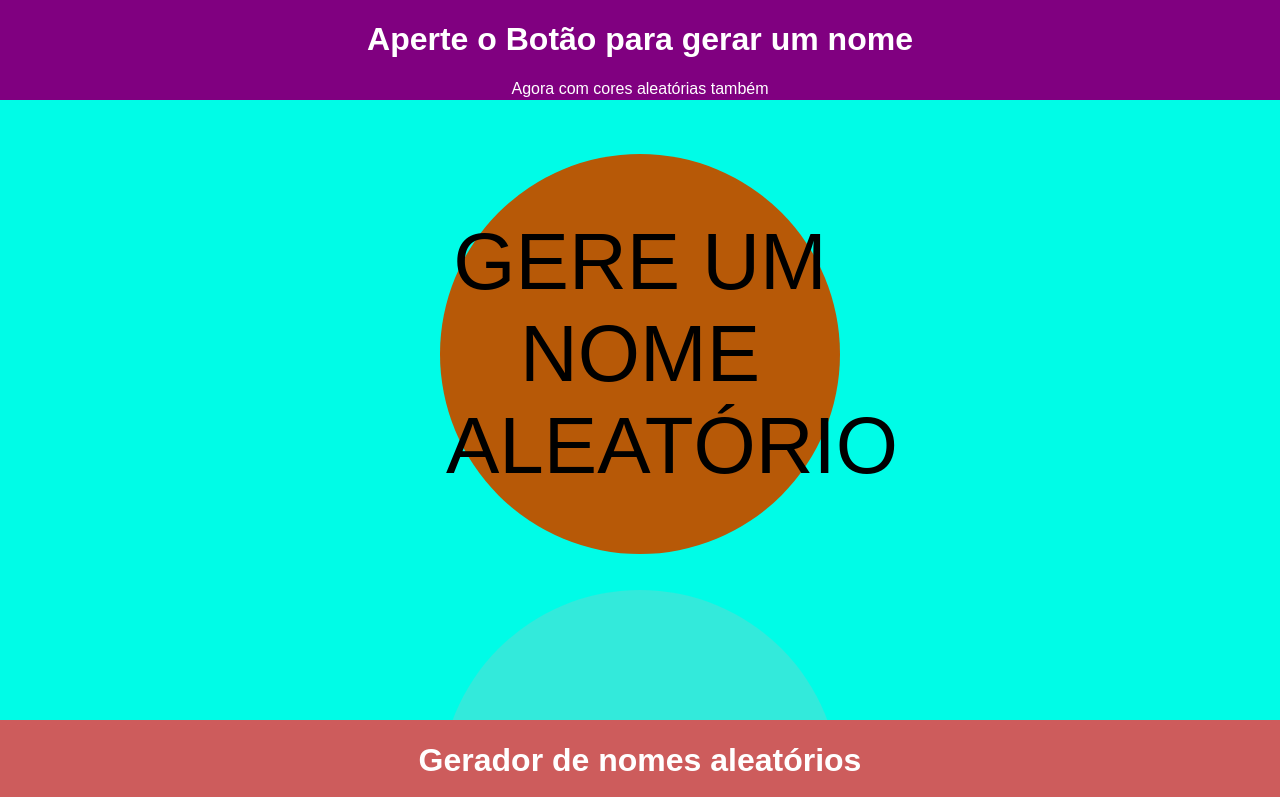
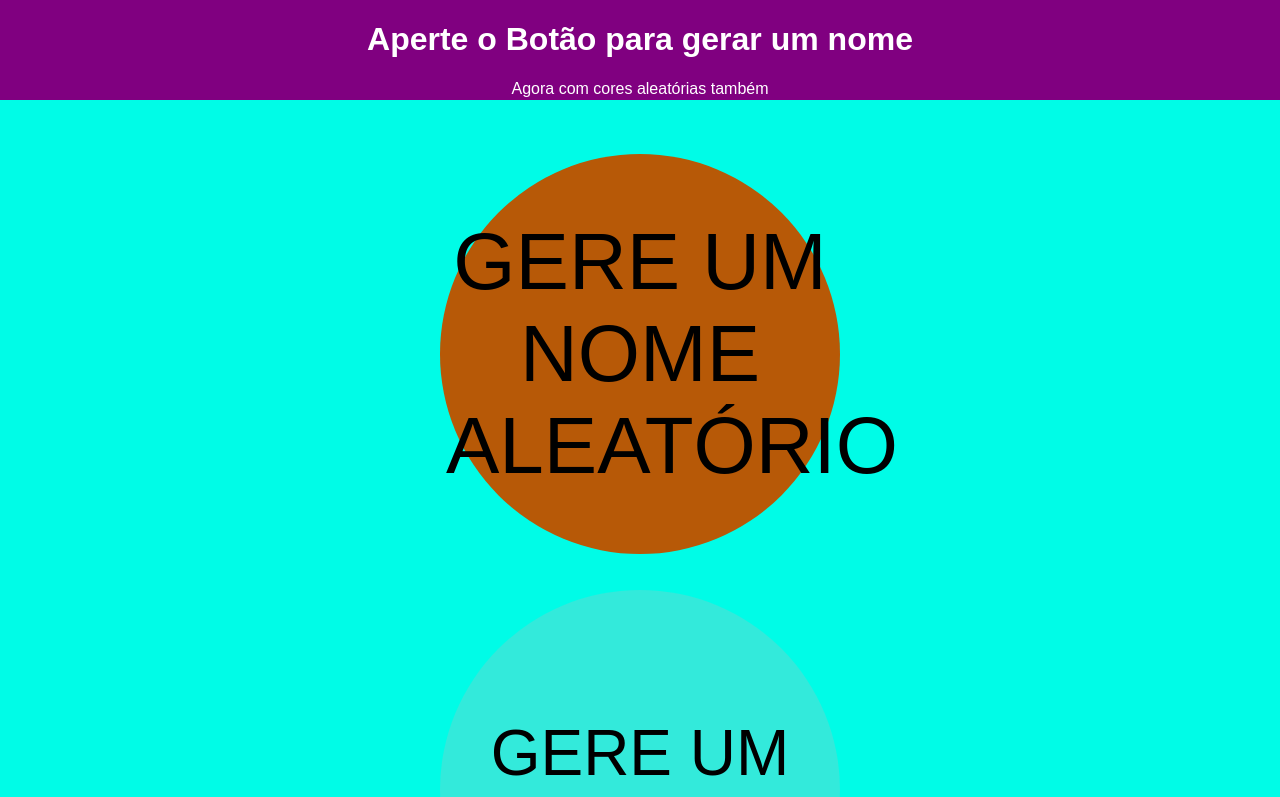
Before and after one commit to claudio-siervi/what-is-the-name, a React (Create React App) app: page / in a window 1280 px wide. Shown: the top 797 px of the page. Built offline with nearby package versions, Linux system fonts and the light colour scheme.

Commit message:
remove footer

```diff
--- a/src/App.tsx
+++ b/src/App.tsx
@@ -2,7 +2,6 @@ import React from 'react';
 import './App.css';
 import Header from "./components/Header/Header";
 import Body from "./components/Body/Body";
-import Footer from "./components/Footer/Footer";
 
 
 function App() {
@@ -10,7 +9,6 @@ function App() {
       <div className="App">
       <Header />
       <Body />
-      <Footer note="Gerador de nomes aleatórios" />
   </div>
   );
 }
--- a/src/components/Footer/Footer.css
+++ /dev/null
@@ -1,9 +0,0 @@
-.App-footer {
-    position: absolute;
-    bottom: 0px;
-    left: 0;
-    width: 100%;
-    text-align: center;
-    background-color: indianred;
-    color: white;
-}
--- a/src/components/Footer/Footer.tsx
+++ /dev/null
@@ -1,15 +0,0 @@
-import React from "react";
-import './Footer.css';
-
-type FooterProps = {
-    note: string;
-}
-
-function Footer(props: FooterProps) {
-    return (
-        <div className="App-footer">
-            <h1>{props.note}</h1>
-        </div>
-    );
-}
-export default Footer;
```
